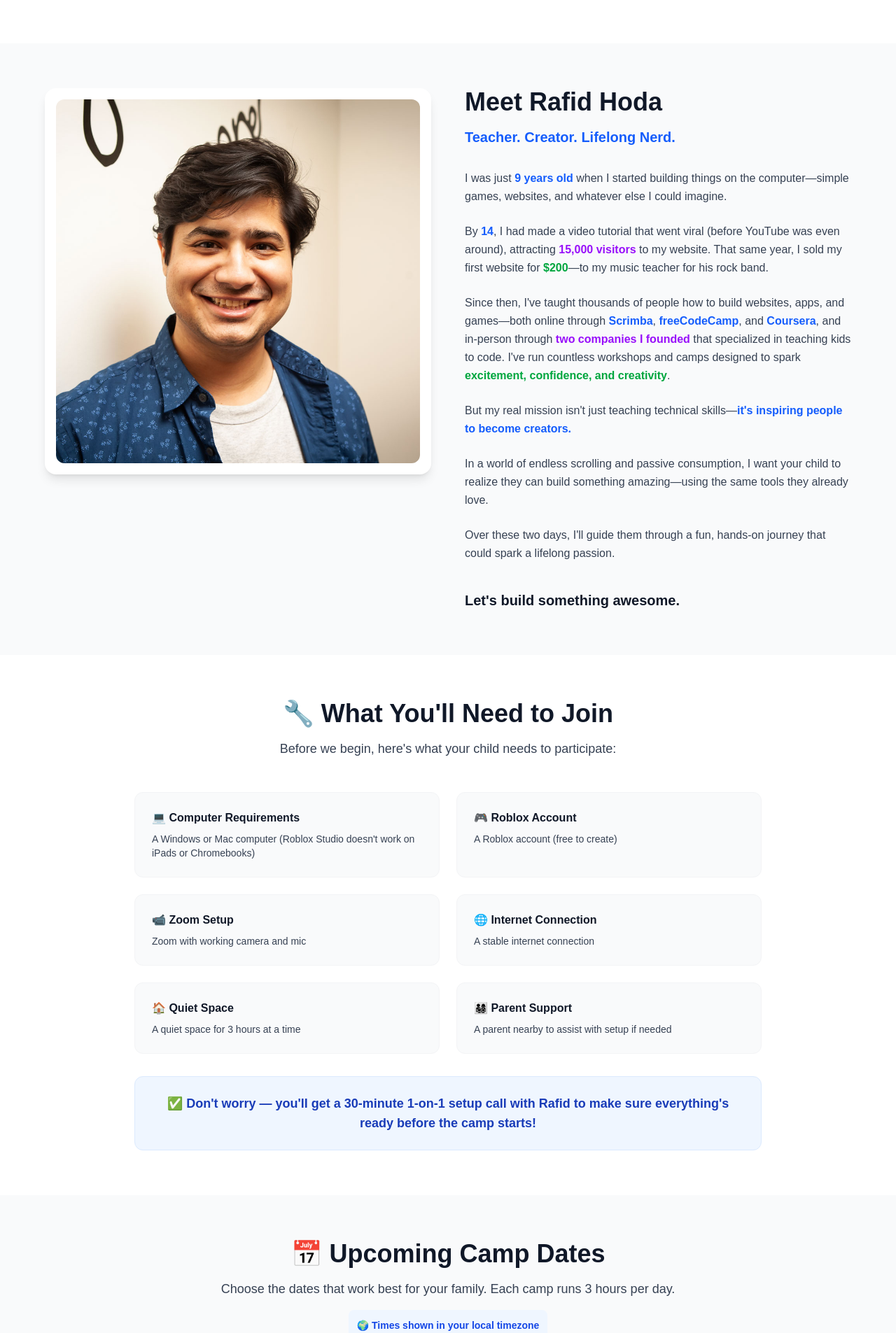
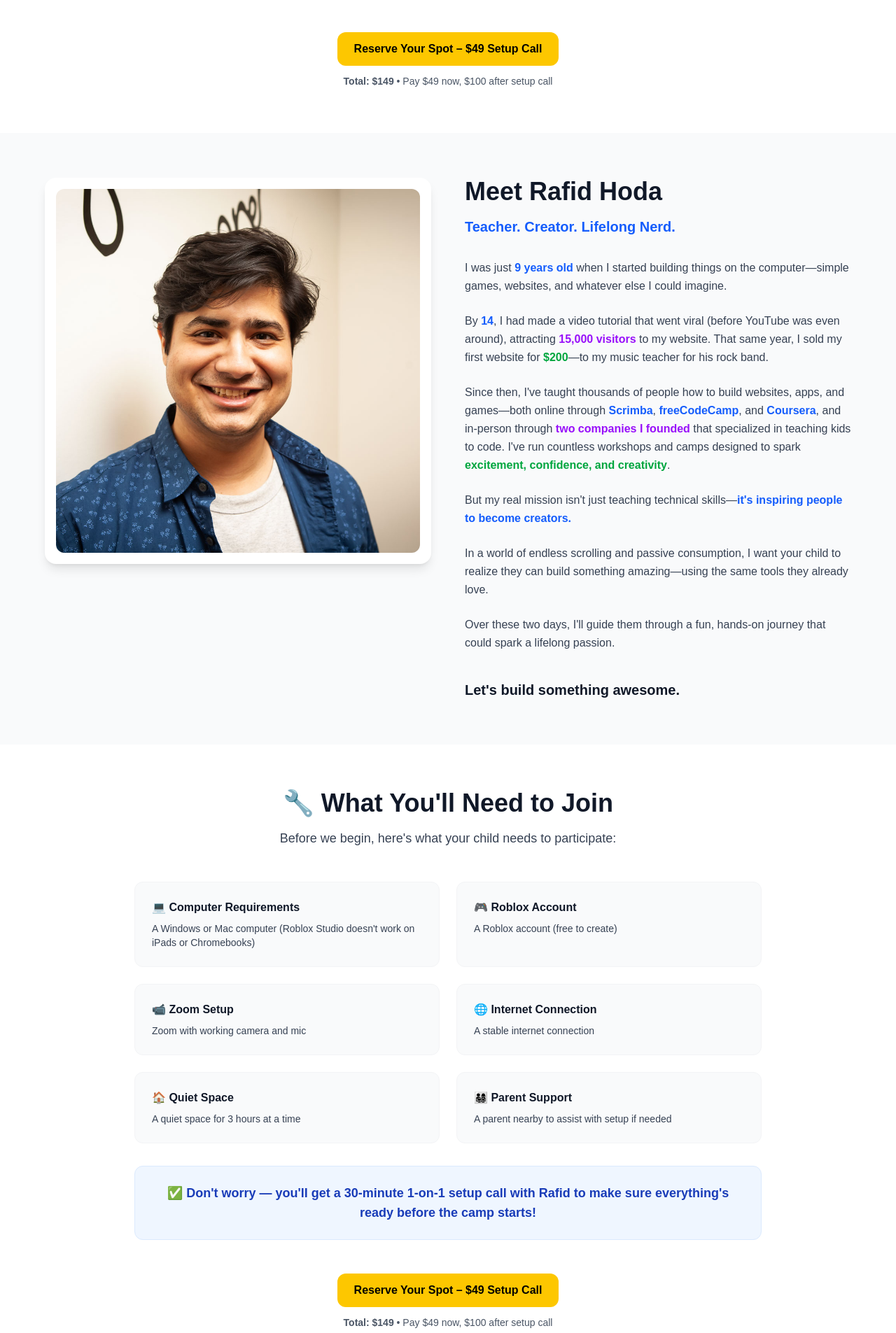
Before and after one commit to rafidhoda/robloxcreatorcamp, a Next.js app: page / in a window 1280 px wide. Shown: the part 2495-4400 px from the top of the page at 70% size. Built offline with nearby package versions, Linux system fonts and the light colour scheme.

Commit message:
Several things

```diff
--- a/src/app/page.tsx
+++ b/src/app/page.tsx
@@ -266,6 +266,16 @@ export default function Home() {
               </p>
             </div>
           </div>
+
+          <div className="flex flex-col items-center gap-3 mt-12">
+              <CtaButton>
+                Reserve Your Spot – $49 Setup Call
+              </CtaButton>
+              <p className="text-sm text-gray-600 text-center md:text-left">
+                <span className="font-bold">Total: $149</span> • Pay $49 now, $100 after setup call
+              </p>
+            </div>
+
         </div>
         </section>
 
@@ -376,6 +386,15 @@ export default function Home() {
               ✅ Don&apos;t worry — you&apos;ll get a 30-minute 1-on-1 setup call with Rafid to make sure everything&apos;s ready before the camp starts!
             </p>
           </div>
+
+          <div className="flex flex-col items-center gap-3 mt-12">
+              <CtaButton>
+                Reserve Your Spot – $49 Setup Call
+              </CtaButton>
+              <p className="text-sm text-gray-600 text-center md:text-left">
+                <span className="font-bold">Total: $149</span> • Pay $49 now, $100 after setup call
+              </p>
+            </div>
         </div>
       </section>
 
@@ -481,6 +500,8 @@ export default function Home() {
               All times converted to your local timezone automatically
             </p>
           </div>
+
+
         </div>
         </section>
 
@@ -570,12 +591,12 @@ export default function Home() {
           </p>
 
           <a
-            href="https://your-typeform-link.com"
+            href="https://cal.com/rafidhoda/roblox-setup-call"
             target="_blank"
             rel="noopener noreferrer"
             className="inline-block bg-yellow-400 hover:bg-yellow-500 text-black font-bold text-xl px-12 py-4 rounded-2xl transition-all duration-300 transform hover:scale-105 shadow-xl"
           >
-            👉 Book Your Setup Call – $49
+            Book Your Setup Call – $49
           </a>
 
           <p className="text-gray-600 mt-4 text-sm">
```
